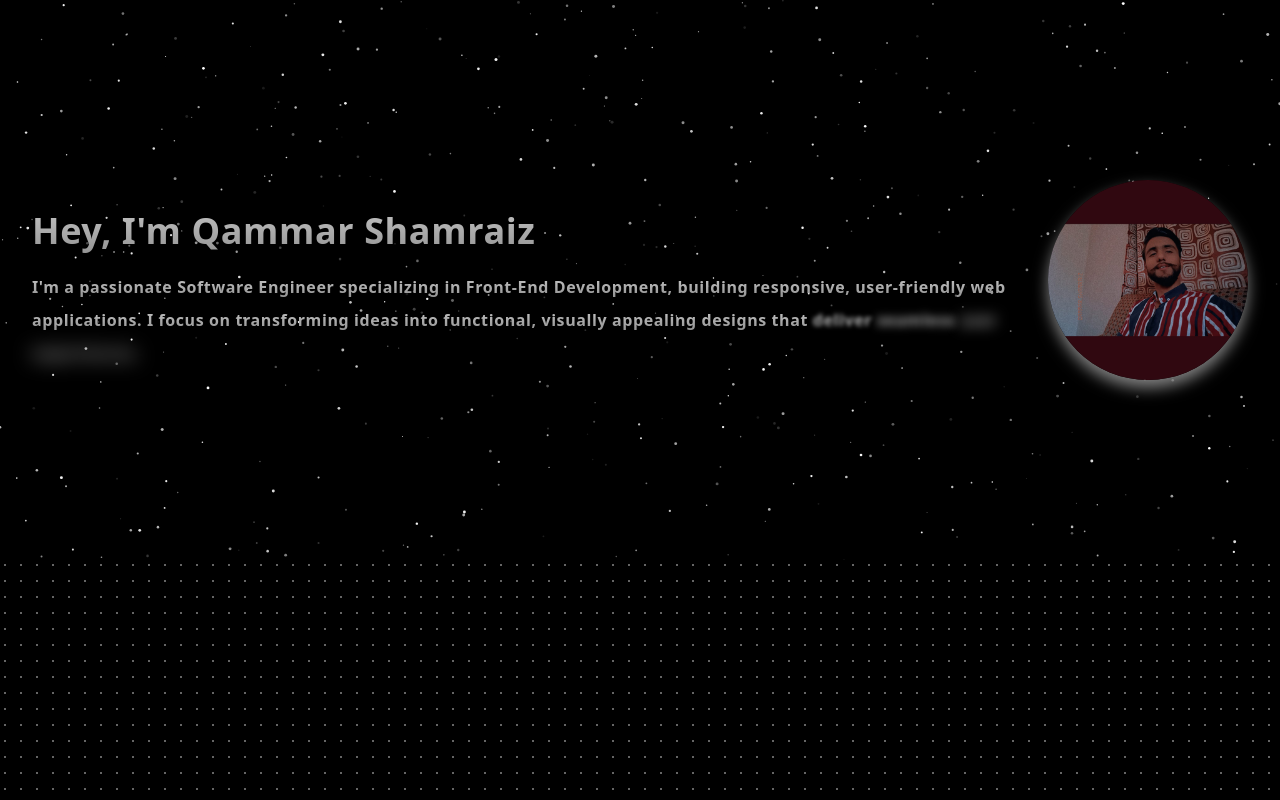
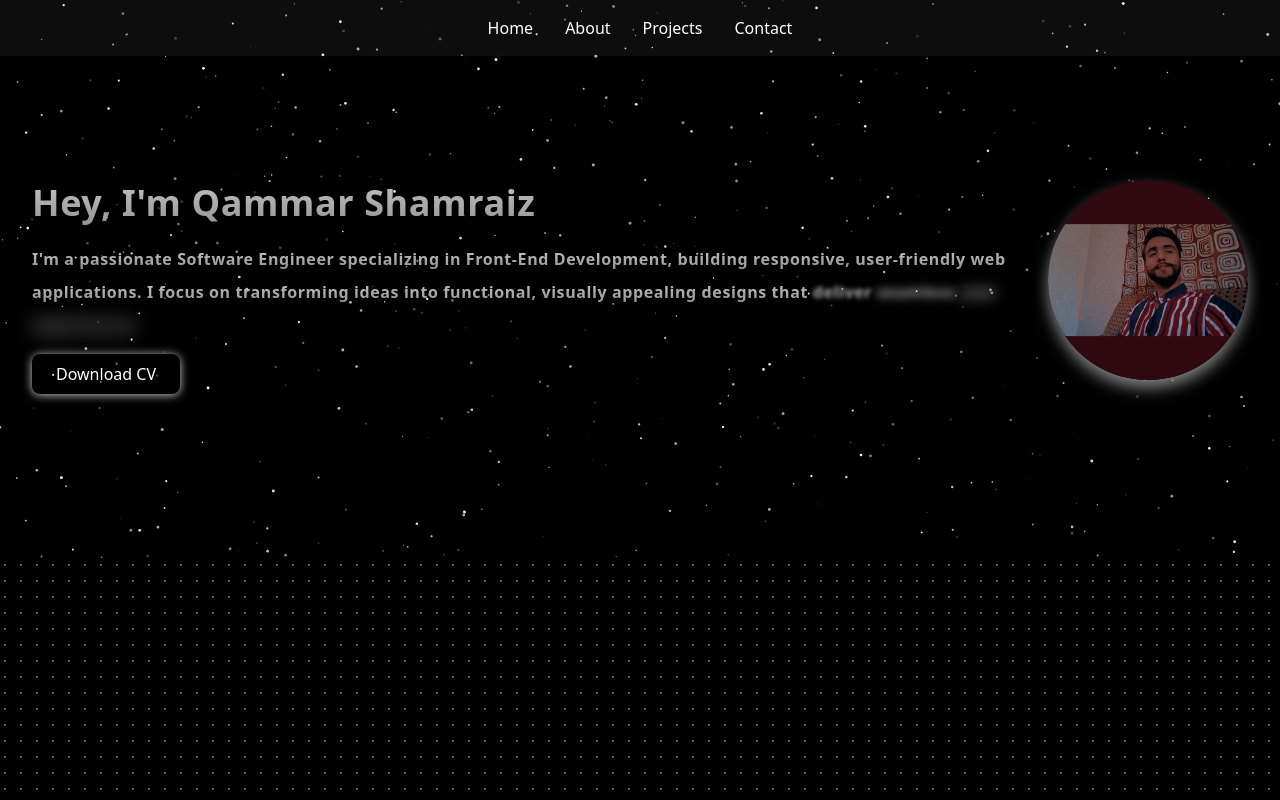
Before and after one commit to qammar1/Portfolio, a Next.js app: page / in a window 1280 px wide. Shown: the top 800 px of the page. Built offline with nearby package versions, Linux system fonts and the light colour scheme.

Commit message:
updated functing button added navbar

```diff
--- a/app/layout.tsx
+++ b/app/layout.tsx
@@ -1,7 +1,8 @@
 import type { Metadata } from "next";
 import { Geist, Geist_Mono } from "next/font/google";
 import "./globals.css";
-import { ThemeProvider } from "@/components/theme-provider";
+import Navbar from "@/components/Navbar";
+// import { ThemeProvider } from "@/components/theme-provider";
 
 const geistSans = Geist({
   variable: "--font-geist-sans",
@@ -32,6 +33,7 @@ export default function RootLayout({
           enableSystem
           disableTransitionOnChange
         > */}
+        <Navbar/>
           {children}
         {/* </ThemeProvider> */}
       </body>
--- a/components/Hero.tsx
+++ b/components/Hero.tsx
@@ -3,13 +3,17 @@ import React from "react";
 import { SparklesCore } from "./ui/sparkles";
 import { TextGenerateEffect } from "./ui/text-generate-effect";
 import Image from "next/image";
+
 function Hero() {
   return (
     <React.Fragment>
       {/* Sparkles section */}
       <div className="relative w-full h-[20vh] sm:h-[60vh] lg:h-[70vh]">
-        <SparklesCore/>
+        <SparklesCore />
+        {/* content on the top of sparkles section  */}
+        <div className="content-normal">
           <div className="absolute inset-0 flex items-center justify-center px-8">
+            {/* introduction texts */}
             <div>
               <TextGenerateEffect
                 duration={2}
@@ -21,6 +25,17 @@ function Hero() {
                 words={`I'm a passionate Software Engineer specializing in Front-End Development, building responsive, user-friendly web applications. I focus on transforming ideas into functional, visually appealing designs that deliver seamless user experiences.`}
                 wordClassName="text-sm sm:text-base font-bold relative z-20 bg-clip-text text-transparent bg-gradient-to-b from-neutral-200 to-neutral-500 py-3"
               />
+              {/* Move the button below this paragraph */}
+              <div className="mt-4">
+                <a
+                  className="inline-block bg-transparent text-white py-2 px-6 rounded-lg shadow-[0_1px_10px_rgba(255,255,255,0.8)] hover:shadow-xl transform hover:scale-105 transition-all duration-300 ease-in-out"
+                  href="resume/Qammar.Shamraiz.Resume.pdf"
+                  download=""
+                  role="button"
+                >
+                  Download CV
+                </a>
+              </div>
             </div>
             <Image
               src="/abc.jpg"
@@ -31,11 +46,9 @@ function Hero() {
             />
           </div>
         </div>
-
-      <div className="h-[50rem] w-full bg-black bg-dot-white/[0.9] relative flex items-center justify-center">
-      <div className="bg-white-100 d-block d-sm-flex align-items-center z-20"><a className="btn content-download button-main button-scheme" href="resume/BenZhaoResumeSWE.pdf" download="" role="button">Download CV</a></div>
-
       </div>
+      {/* this is the doted section */}
+      <div className="h-[50rem] w-full bg-black bg-dot-white/[0.9] relative flex items-center justify-center"></div>
     </React.Fragment>
   );
 }
--- /dev/null
+++ b/components/Navbar.tsx
@@ -0,0 +1,69 @@
+"use client"
+import { useState } from 'react';
+import Link from 'next/link';
+
+const Navbar = () => {
+  const [isOpen, setIsOpen] = useState(false);
+
+  const toggleMenu = () => setIsOpen(!isOpen);
+
+  return (
+    <nav className="fixed top-0 left-0 right-0 bg-[rgba(240,240,240,0.05)] p-4 z-50">
+      <div className="flex justify-between items-center">
+        {/* Portfolio title */}
+        {/* <div className="text-white text-2xl font-bold">Portfolio</div> */}
+
+        {/* Mobile menu toggle (hamburger) */}
+        <button
+          onClick={toggleMenu}
+          className="lg:hidden text-white focus:outline-none"
+        >
+          <svg
+            xmlns="http://www.w3.org/2000/svg"
+            className="h-6 w-6"
+            fill="none"
+            stroke="currentColor"
+            viewBox="0 0 24 24"
+            strokeWidth="2"
+          >
+            <path
+              strokeLinecap="round"
+              strokeLinejoin="round"
+              d="M4 6h16M4 12h16M4 18h16"
+            />
+          </svg>
+        </button>
+      </div>
+
+      {/* Mobile menu (for small screens) */}
+      <ul
+        className={`${
+          isOpen ? 'block' : 'hidden'
+        } lg:flex justify-center space-x-8 text-white mt-4 lg:mt-0 absolute lg:relative top-full left-0 right-0 bg-transparent lg:bg-transparent lg:p-0 p-6 lg:flex-row flex-col`}
+      >
+        <li className={`${isOpen?'ml-8':null}`}>
+          <Link href="#home" className="hover:text-gray-400" onClick={() => setIsOpen(false)}>
+            Home
+          </Link>
+        </li>
+        <li>
+          <Link href="#about" className="hover:text-gray-400" onClick={() => setIsOpen(false)}>
+            About
+          </Link>
+        </li>
+        <li>
+          <Link href="#projects" className="hover:text-gray-400" onClick={() => setIsOpen(false)}>
+            Projects
+          </Link>
+        </li>
+        <li>
+          <Link href="#contact" className="hover:text-gray-400" onClick={() => setIsOpen(false)}>
+            Contact
+          </Link>
+        </li>
+      </ul>
+    </nav>
+  );
+};
+
+export default Navbar;
```
Also changed, not shown: 1 other file (tests, documents, lock files or other folders). Lines whose indentation alone changed are shown as unchanged.
